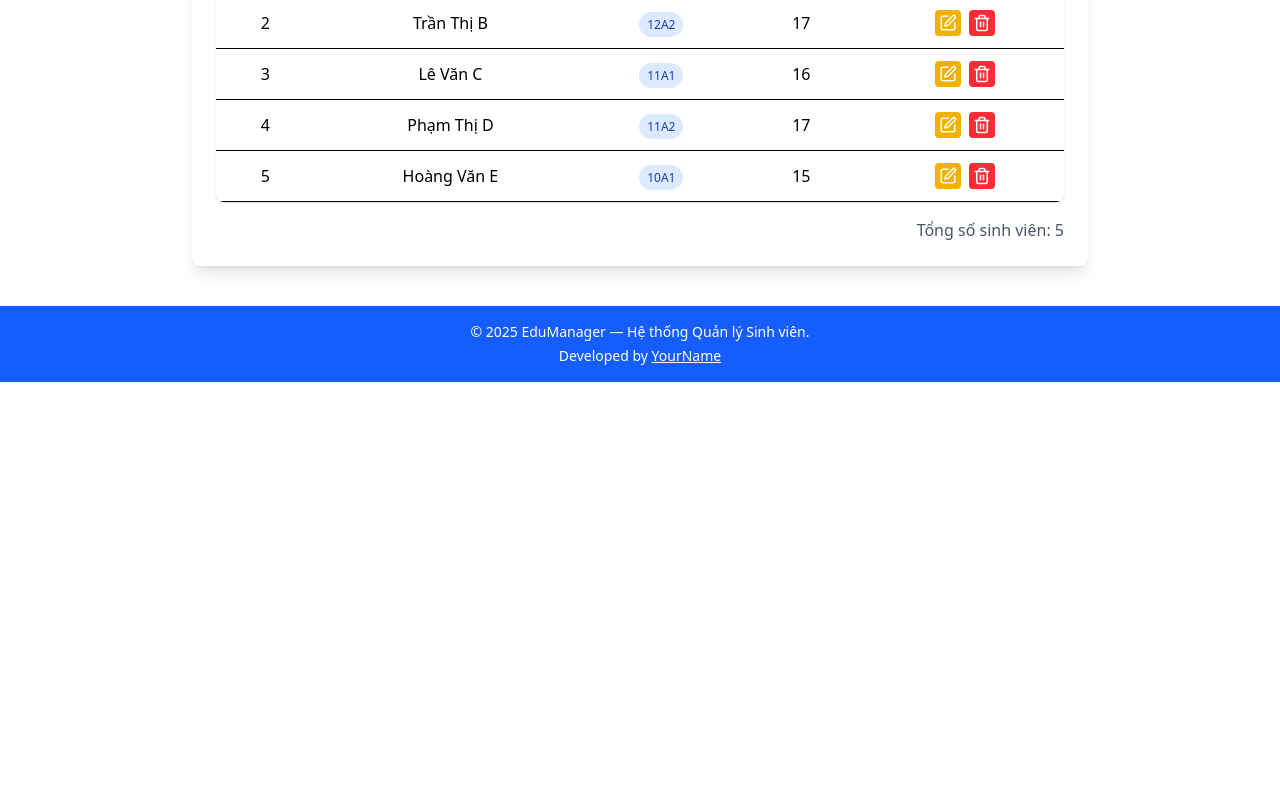
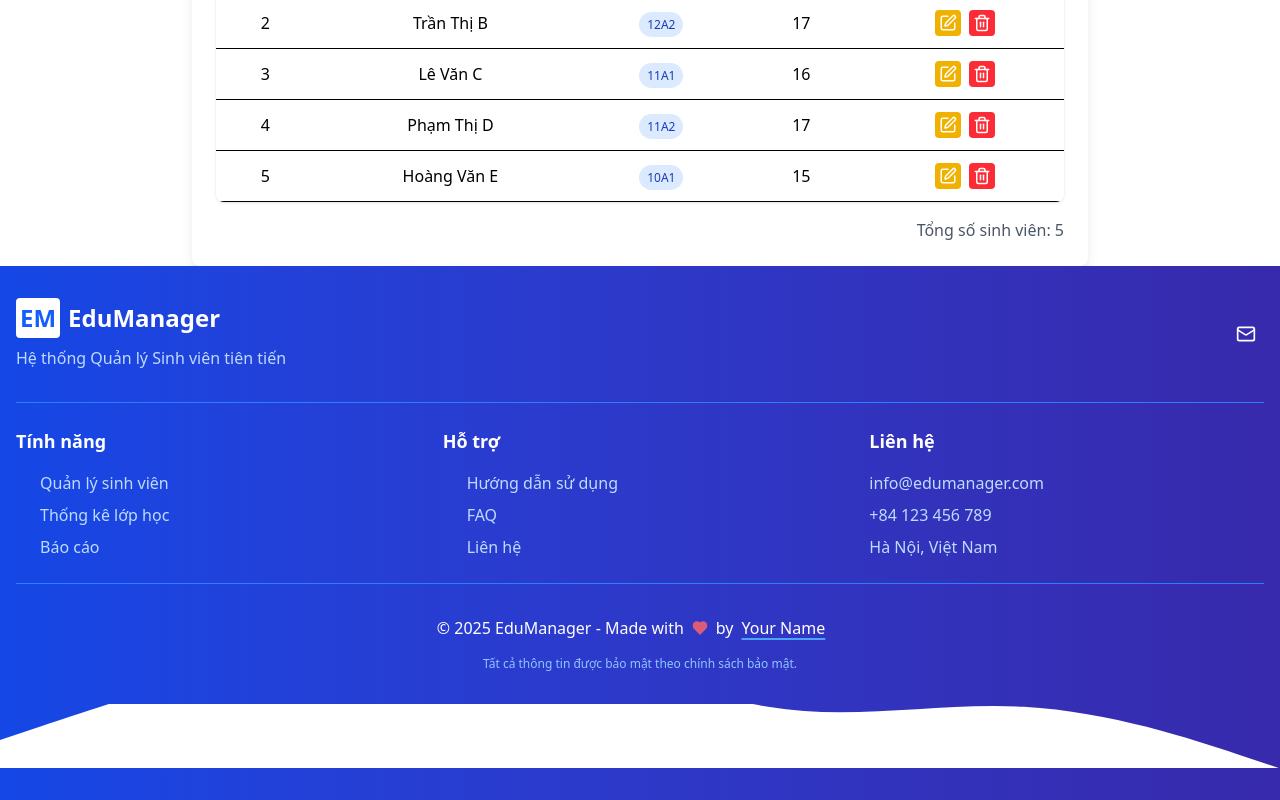
Before and after one commit to nguyenanhtungdev/NguyenAnhTung_22658511_KTTH, a React (Vite) app: page / in a window 1280 px wide. Shown: the part 497-1297 px from the top of the page. Before the commit the page ends 879 px from the top, so only its background shows below. Built offline with nearby package versions, Linux system fonts and the light colour scheme.

Commit message:
cai thien giao dien

```diff
--- a/src/components/Footer.jsx
+++ b/src/components/Footer.jsx
@@ -1,12 +1,164 @@
+import { useState, useEffect } from 'react';
+import { Heart,Mail, ExternalLink } from 'lucide-react';
+import { Github, Twitter, Facebook } from "lucide-react";
+
 export default function Footer() {
-    return (
-      <footer className="bg-blue-600 text-white py-4 mt-10 shadow-md">
-        <div className="container mx-auto text-center text-sm">
-          © {new Date().getFullYear()} EduManager — Hệ thống Quản lý Sinh viên.
-          <span className="block mt-1">
-            Developed by <a href="#" className="underline hover:text-gray-200">YourName</a>
-          </span>
+  const [isVisible, setIsVisible] = useState(false);
+  const currentYear = new Date().getFullYear();
+
+  // Animation on scroll effect
+  useEffect(() => {
+    const handleScroll = () => {
+      const bottom = Math.ceil(window.innerHeight + window.scrollY) >= document.documentElement.scrollHeight;
+      if (bottom) {
+        setIsVisible(true);
+      }
+    };
+
+    window.addEventListener('scroll', handleScroll);
+    // Check initial position
+    handleScroll();
+
+    return () => window.removeEventListener('scroll', handleScroll);
+  }, []);
+
+  return (
+    <footer className={`bg-gradient-to-r from-blue-700 to-indigo-800 text-white py-8 shadow-lg transition-all duration-700 ${isVisible ? 'opacity-100' : 'opacity-0'}`}>
+      <div className="container mx-auto px-4">
+        {/* Top section with logo and links */}
+        <div className="flex flex-col md:flex-row justify-between items-center mb-8">
+          <div className="mb-6 md:mb-0">
+            <h2 className="text-2xl font-bold flex items-center">
+              <span className="bg-white text-blue-600 p-1 rounded mr-2">EM</span>
+              EduManager
+            </h2>
+            <p className="text-blue-200 mt-2">Hệ thống Quản lý Sinh viên tiên tiến</p>
+          </div>
+
+          <div className="flex space-x-4">
+            <a
+              href="#"
+              className="hover:bg-white hover:text-blue-700 p-2 rounded-full transition-all duration-300 transform hover:scale-110"
+            >
+              {/* <Linkedin size={20} /> */}
+            </a>
+            <a
+              href="#"
+              className="hover:bg-white hover:text-blue-700 p-2 rounded-full transition-all duration-300 transform hover:scale-110"
+            >
+              {/* <Linkedin size={20} /> */}
+            </a>
+            <a
+              href="#"
+              className="hover:bg-white hover:text-blue-700 p-2 rounded-full transition-all duration-300 transform hover:scale-110"
+            >
+              <Mail size={20} />
+            </a>
+          </div>
         </div>
-      </footer>
-    );
-  }
+
+        {/* Middle section with quick links */}
+        <div className="grid grid-cols-1 md:grid-cols-3 gap-8 py-6 border-t border-b border-blue-500">
+          <div className="text-center md:text-left">
+            <h3 className="font-bold text-lg mb-4 relative inline-block">
+              Tính năng
+              <span className="absolute bottom-0 left-0 w-full h-0.5 bg-blue-400 transform scale-x-0 transition-transform duration-300 group-hover:scale-x-100"></span>
+            </h3>
+            <ul className="space-y-2">
+              <li className="group">
+                <a href="#" className="text-blue-200 hover:text-white transition-colors flex items-center justify-center md:justify-start">
+                  <span className="mr-2 opacity-0 group-hover:opacity-100 transition-opacity">→</span>
+                  Quản lý sinh viên
+                </a>
+              </li>
+              <li className="group">
+                <a href="#" className="text-blue-200 hover:text-white transition-colors flex items-center justify-center md:justify-start">
+                  <span className="mr-2 opacity-0 group-hover:opacity-100 transition-opacity">→</span>
+                  Thống kê lớp học
+                </a>
+              </li>
+              <li className="group">
+                <a href="#" className="text-blue-200 hover:text-white transition-colors flex items-center justify-center md:justify-start">
+                  <span className="mr-2 opacity-0 group-hover:opacity-100 transition-opacity">→</span>
+                  Báo cáo
+                </a>
+              </li>
+            </ul>
+          </div>
+
+          <div className="text-center md:text-left">
+            <h3 className="font-bold text-lg mb-4">Hỗ trợ</h3>
+            <ul className="space-y-2">
+              <li className="group">
+                <a href="#" className="text-blue-200 hover:text-white transition-colors flex items-center justify-center md:justify-start">
+                  <span className="mr-2 opacity-0 group-hover:opacity-100 transition-opacity">→</span>
+                  Hướng dẫn sử dụng
+                </a>
+              </li>
+              <li className="group">
+                <a href="#" className="text-blue-200 hover:text-white transition-colors flex items-center justify-center md:justify-start">
+                  <span className="mr-2 opacity-0 group-hover:opacity-100 transition-opacity">→</span>
+                  FAQ
+                </a>
+              </li>
+              <li className="group">
+                <a href="#" className="text-blue-200 hover:text-white transition-colors flex items-center justify-center md:justify-start">
+                  <span className="mr-2 opacity-0 group-hover:opacity-100 transition-opacity">→</span>
+                  Liên hệ
+                </a>
+              </li>
+            </ul>
+          </div>
+
+          <div className="text-center md:text-left">
+            <h3 className="font-bold text-lg mb-4">Liên hệ</h3>
+            <div className="text-blue-200">
+              <p className="mb-2 hover:text-white transition-colors">info@edumanager.com</p>
+              <p className="mb-2 hover:text-white transition-colors">+84 123 456 789</p>
+              <p className="hover:text-white transition-colors">Hà Nội, Việt Nam</p>
+            </div>
+          </div>
+        </div>
+
+        {/* Bottom copyright section */}
+        <div className="mt-8 text-center">
+          <p className="flex items-center justify-center">
+            © {currentYear} EduManager - Made with
+            <Heart
+              className="mx-2 text-red-400 hover:text-red-500 animate-pulse"
+              size={16}
+              fill="currentColor"
+            />
+            by
+            <a
+              href="#"
+              className="ml-2 relative group inline-flex items-center"
+            >
+              <span className="underline decoration-2 decoration-blue-400 underline-offset-4 font-medium hover:text-blue-300 transition-colors">
+                Your Name
+              </span>
+              <ExternalLink
+                size={14}
+                className="ml-1 opacity-0 group-hover:opacity-100 transition-opacity transform group-hover:translate-x-1 duration-300"
+              />
+              <span className="absolute -bottom-1 left-0 w-full h-0.5 bg-blue-400 transform scale-x-0 group-hover:scale-x-100 transition-transform duration-300"></span>
+            </a>
+          </p>
+
+          <div className="text-xs text-blue-300 mt-4">
+            <p>Tất cả thông tin được bảo mật theo chính sách bảo mật.</p>
+          </div>
+        </div>
+      </div>
+
+      {/* Wave effect */}
+      <div className="relative h-16 mt-8 overflow-hidden">
+        <div className="absolute w-full bottom-0">
+          <svg xmlns="http://www.w3.org/2000/svg" viewBox="0 0 1440 320" className="text-white">
+            <path fill="currentColor" fillOpacity="1" d="M0,288L48,272C96,256,192,224,288,197.3C384,171,480,149,576,165.3C672,181,768,235,864,250.7C960,267,1056,245,1152,250.7C1248,256,1344,288,1392,304L1440,320L1440,320L1392,320C1344,320,1248,320,1152,320C1056,320,960,320,864,320C768,320,672,320,576,320C480,320,384,320,288,320C192,320,96,320,48,320L0,320Z"></path>
+          </svg>
+        </div>
+      </div>
+    </footer>
+  );
+}
```
Also changed, not shown: MinhChung/Bai10_Footer.png (added).
